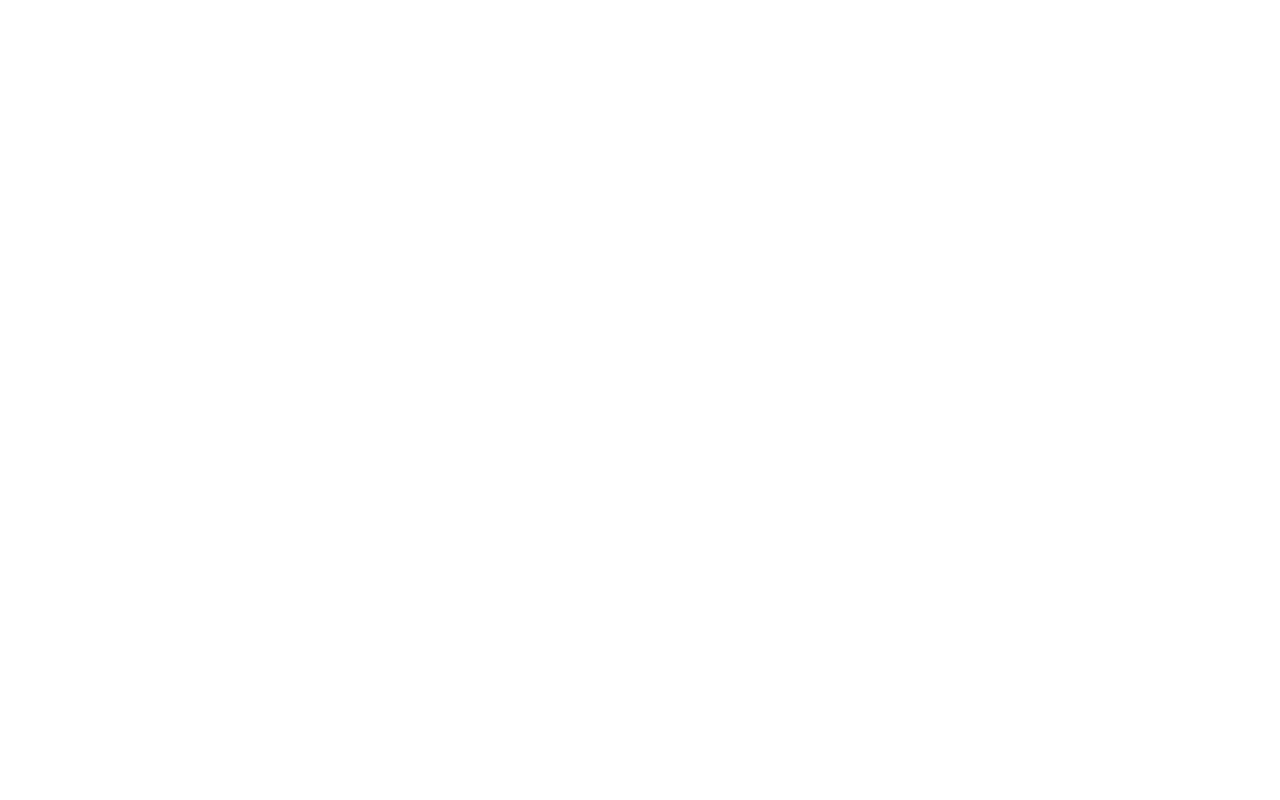
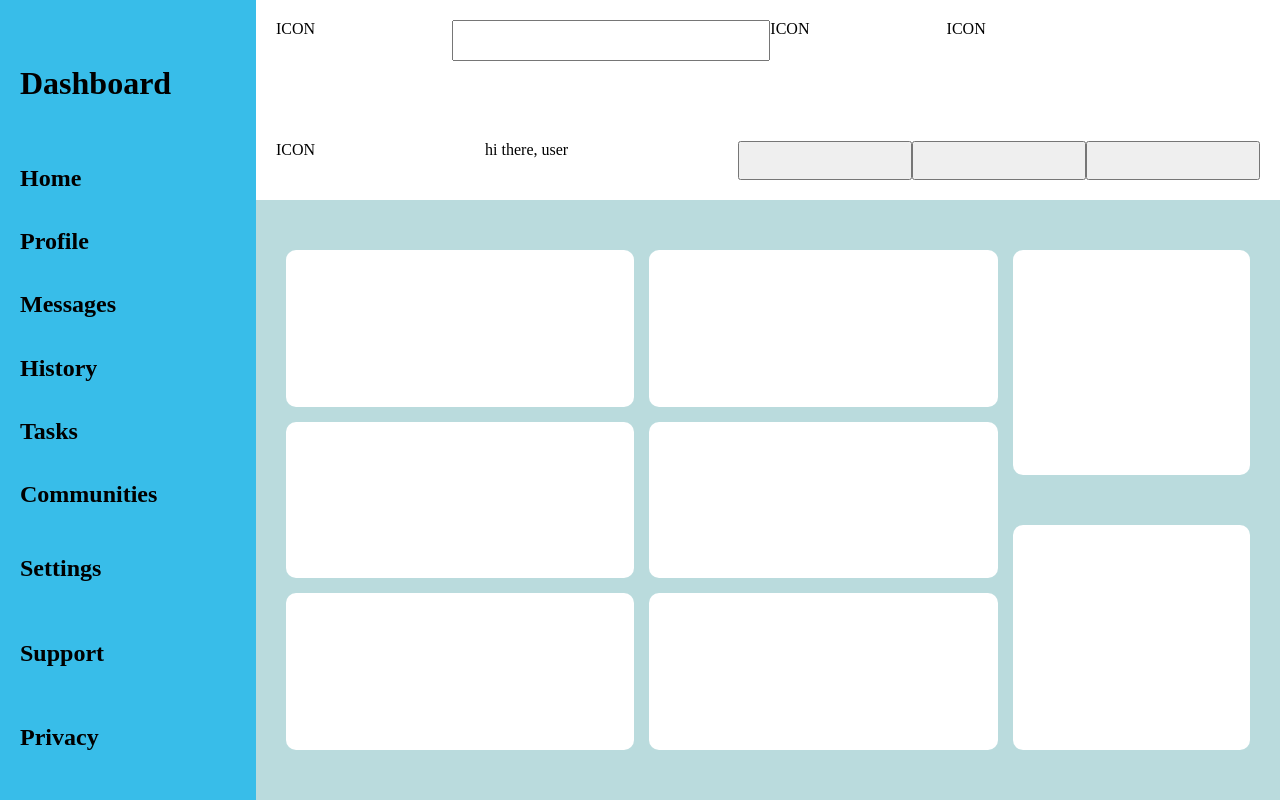
Before and after one commit to 99slayer/odin-admin-dashboard, a plain HTML site: page index.html in a window 1280 px wide. Drawn offline with Linux system fonts and the light colour scheme.

Commit message:
Finished basic layout and styles.

```diff
--- a/index.html
+++ b/index.html
@@ -8,6 +8,68 @@
     <link rel="stylesheet" href="styles.css">
 </head>
 <body>
-
+    <div class="page">
+        <div class="header">
+            <div class="grid1">
+                <span>ICON</span>
+                <input class="searchBar" type="text" name="" id="">
+                <span>ICON</span>
+                <span>ICON</span>
+                <p></p>
+            </div>
+            <div class="grid2">
+                <span>ICON</span>
+                <p>hi there, user</p>
+                <button></button>
+                <button></button>
+                <button></button>
+            </div>
+        </div>
+        <div class="sidebar">
+            <div class="grid1">
+                <span></span>
+                <h1>Dashboard</h1>
+            </div>
+            <div class="grid2">
+                <span></span>
+                <h2>Home</h2>
+                <span></span>
+                <h2>Profile</h2>
+                <span></span>
+                <h2>Messages</h2>
+                <span></span>
+                <h2>History</h2>
+                <span></span>
+                <h2>Tasks</h2>
+                <span></span>
+                <h2>Communities</h2>
+            </div>
+            <div class="grid3">
+                <span></span>
+                <h2>Settings</h2>
+                <span></span>
+                <h2>Support</h2>
+                <span></span>
+                <h2>Privacy</h2>
+            </div>
+        </div>
+        <div class="main">
+            <div class="content">
+                <!-- <h2>text</h2> -->
+                <div class="card"></div>
+                <div class="card"></div>
+                <div class="card"></div>
+                <div class="card"></div>
+                <div class="card"></div>
+                <div class="card"></div>
+            </div>
+            <div class="sideContent">
+                <!-- <h2>text</h2> -->
+                <div class="card"></div>
+                <!-- <h2>text</h2> -->
+                <div class="card"></div>
+            </div>
+        </div>
+    </div>
 </body>
 </html>
--- a/styles.css
+++ b/styles.css
@@ -0,0 +1,68 @@
+*{
+    padding:0;
+    margin:0;
+    box-sizing: border-box;
+}
+html,body{
+    height: 100%;
+}
+.page{
+    display: grid;
+    grid-template-rows: 1fr 3fr;
+    grid-template-columns: 1fr 4fr;
+    height: 100%;
+}
+.header{
+    padding: 20px;
+    display: grid;
+    grid-column: 2/3;
+    gap:80px;
+    background-color: white;
+}
+.header .grid1{
+    display: grid;
+    grid-auto-flow: column;
+}
+.header .grid2{
+    display: grid;
+    grid-auto-flow: column;
+}
+.sidebar{
+    padding: 20px;
+    display: grid;
+    grid-row: 1/3;
+    grid-template-rows: 1fr 3fr 2fr;
+    background-color: rgb(56, 189, 233);
+}
+.sidebar .grid1{
+    display: grid;
+}
+.sidebar .grid2{
+    display: grid;
+}
+.sidebar .grid3{
+    display: grid;
+}
+.main{
+    padding: 50px 30px 50px 30px;
+    display:grid;
+    grid-template-columns: 3fr 1fr;
+    gap: 15px;
+    background-color: rgb(186, 219, 221);
+}
+.content{
+    display:grid;
+    grid-template-rows: repeat(3,1fr);
+    grid-template-columns: 1fr 1fr;
+    gap: 15px;
+}
+.card{
+    border-radius: 10px;
+    background-color: white;
+}
+.sideContent{
+    /* padding-left: 30px; */
+    /* padding-right: 30px; */
+    display:grid;
+    gap: 50px;
+}
```
